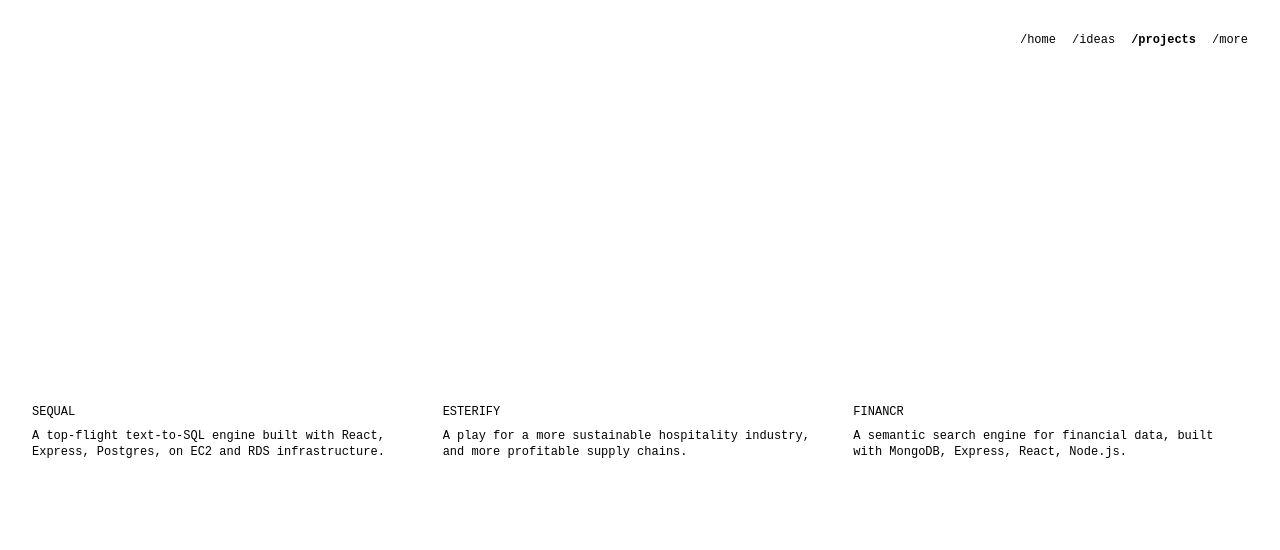
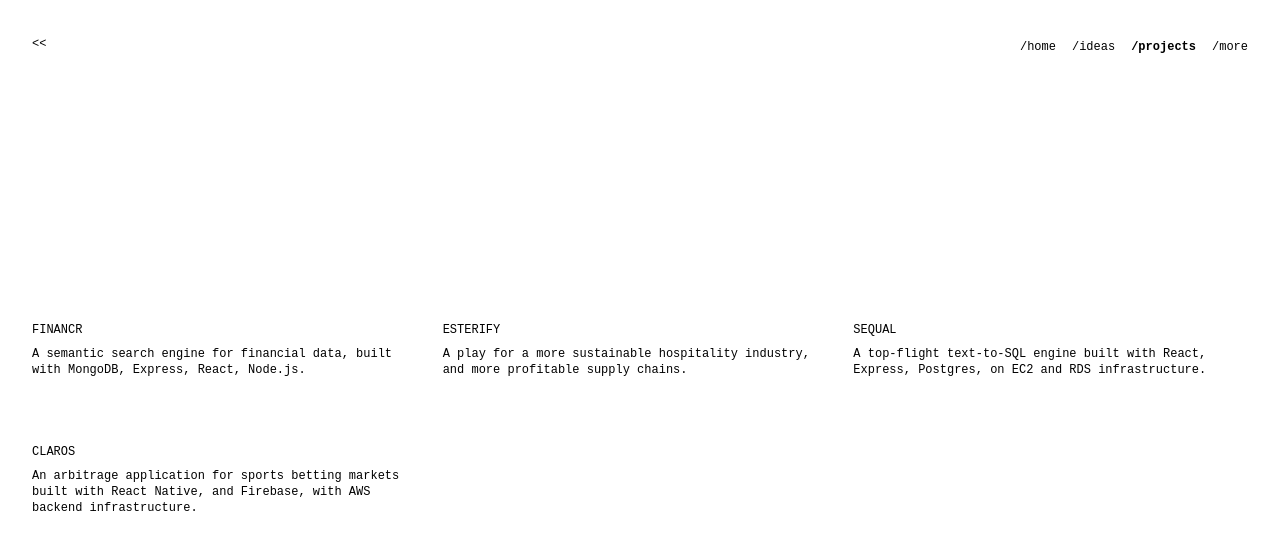
Before and after one commit to jax-floyd/cowjuice-admin, a React (Create React App) app: page /projects in a window 1280 px wide. Shown: the top 550 px of the page. Built offline with nearby package versions, Linux system fonts and the light colour scheme; what tailwindcss-animated would draw is missing.

Commit message:
jaxfloyd.com commmit #3

```diff
--- a/src/App.js
+++ b/src/App.js
@@ -7,6 +7,7 @@ import './App.css';
 
 import Home from './pages/Home';
 import Projects from './pages/Projects';
+import ProjectDetails from './pages/ProjectDetails';
 
 import Header from './components/Header';
 
@@ -36,6 +37,13 @@ const App = () => {
                 </div>
               }
             />
+            <Route exact path="/projects/:tag" element={
+                <div class="flex flex-col min-h-screen p-4 space-y-4">
+                  <Header />
+                  <ProjectDetails />
+                </div>
+              }
+            />
             <Route exact path="/more" element={
                 <div class="flex flex-col min-h-screen p-4 space-y-4">
                   <Header />
--- a/src/components/Header.js
+++ b/src/components/Header.js
@@ -1,15 +1,26 @@
 import React from 'react';
+import { useNavigate } from 'react-router-dom';
 
 const Header = () => {
+
+    const navigate = useNavigate();
+
+    const onHome = window.location.pathname === '/';
 
     return (
         <>
             <div class="w-full max-w-7xl mx-auto p-4 animate-slide-down-fade-in">
-                <div class="flex flex-flow items-center justify-end space-x-4">
-                    {window.location.pathname !== '/' && (<a href="/" class="text-xs font-mono">/home</a>)}
-                    <a href="/ideas" class={`text-xs font-mono ${window.location.pathname === '/ideas' && 'font-bold'}`}>/ideas</a>
-                    <a href="/projects" class={`text-xs font-mono ${window.location.pathname === '/projects' && 'font-bold'}`}>/projects</a>
-                    <a href="/more" class={`text-xs font-mono ${window.location.pathname === '/more' && 'font-bold'}`}>/more</a>
+                <div class={`flex flex-flow items-center ${!onHome ? 'justify-between' : 'justify-end'}`}>
+                    <div class="flex flex-row items-center justify-start space-x-4">
+                        <a onClick={() => navigate(-1)} class="text-xs font-mono cursor-pointer"> &lt;&lt; </a>
+                    </div>
+                    <div class="space-x-4">
+                        {window.location.pathname !== '/' && (<a href="/" class="text-xs font-mono">/home</a>)}
+                        <a href="/ideas" class={`text-xs font-mono ${window.location.pathname === '/ideas' && 'font-bold'}`}>/ideas</a>
+                        <a href="/projects" class={`text-xs font-mono ${window.location.pathname === '/projects' && 'font-bold'}`}>/projects</a>
+                        <a href="/more" class={`text-xs font-mono ${window.location.pathname === '/more' && 'font-bold'}`}>/more</a>
+                    </div>
+
                 </div>
             </div>
         </>
--- a/src/components/Home/WorkGrid/Work.js
+++ b/src/components/Home/WorkGrid/Work.js
@@ -1,22 +1,57 @@
 const works = [
     {
         "id": 1,
-        "title": "Sequal",
-        "link": "https://sequal.dev",
-        "description": "A top-flight text-to-SQL engine built with React, Express, Postgres, on EC2 and RDS infrastructure.",
+        "title": "Financr",
+        "tag": "financr",
+        "link": "https://financr.co",
+        "description": "A semantic search engine for financial data, built with MongoDB, Express, React, Node.js.",
+        "blurb": "Semantic search engine for corporate financial data.",
+        "details": [
+            "Financr is a semantic search engine for corporate financial data. Right now, the vast majority of professional financial analysts as well as retail investors find corporate financial data by reading through SEC filings directly. Most of these filing are filled with boilerplate text people aren't interested in. Financr Search allows analysts and retail investors to search through corporate financial data using natural language queries.",
+            "It was built with MongoDB, Express, React, Node.js.",
+            "Financr was built as a project in informational retrieval.",
+            "It is helping to remedy existing pain points in retrieving financial data and is being used by Wall Street analysts presently."
+        ],
     },
     {
         "id": 2,
         "title": "Esterify",
+        "tag": "esterify",
         "link": "https://esterify.org",
         "description": "A play for a more sustainable hospitality industry, and more profitable supply chains.",
+        "blurb": "Recycling used toiletries from hotels and resorts.",
+        "details": [
+            "Esterify is a proposed venture that would recycle used toiletries from hotels and resorts.",
+            "Every day, something like 10 million bars of soap are discarded by hotels and resorts across the world.",
+            "Esterify would collect these used toiletries, and chemically recyle them, harvesting the value chemicals in soaps, and selling them as an end-use commodity."
+        ],
     },
     {
         "id": 3,
-        "title": "Financr",
-        "link": "https://financr.co",
-        "description": "A semantic search engine for financial data, built with MongoDB, Express, React, Node.js.",
-    }
+        "title": "Sequal",
+        "tag": "sequal",
+        "link": "https://sequal.dev",
+        "description": "A top-flight text-to-SQL engine built with React, Express, Postgres, on EC2 and RDS infrastructure.",
+        "blurb": "A text-to-SQL engine for SQL developers and analysts.",
+        "details": [
+            "I started building Sequal with a small Stanford team as a spring break project in March 2023.",
+            "Since then, Sequal has been used to generate thousands of SQL queries from natural language, used by SQL developers and analysts across the world.",
+            "We have big dreams for where Sequal can go, and we're excited to see where it takes us."
+        ],
+    },
+    {
+        "id": 4,
+        "title": "Claros",
+        "tag": "claros",
+        "link": "https://apps.apple.com/us/app/claros-ai/id1667192004",
+        "description": "An arbitrage application for sports betting markets built with React Native, and Firebase, with AWS backend infrastructure.",
+        "blurb": "An arbitrage application for sports betting markets.",
+        "details": [
+            "Claros is an arbitrage application for sports betting markets.",
+            "It was built with React Native, and Firebase, with AWS backend infrastructure.",
+            "Claros was built in collaboration with a small team of Stanford students, and was launched on the App Store in February 2023.",
+        ],
+    },
 ];
 
 export default works;
--- a/src/components/Home/WorkGrid/WorkGrid.js
+++ b/src/components/Home/WorkGrid/WorkGrid.js
@@ -1,4 +1,4 @@
-import React from 'react';
+import React, { useState } from 'react';
 
 import { useMasterContext } from '../../../contexts/MasterContext';
 
@@ -6,7 +6,9 @@ import works from './Work';
 
 const WorkGrid = () => {
 
-    const {  isWelcomeTextTyping } = useMasterContext();
+    const {  isWelcomeTextTyping, handleWorkClick } = useMasterContext();
+
+    const [workHovered, setWorkHovered] = useState(null);
 
     return (
         <>
@@ -14,18 +16,52 @@ const WorkGrid = () => {
                 <div class="grid grid-cols-2 md:grid-cols-3 gap-x-4 gap-y-8 animate-slide-up-fade-in">
                     {works && works.length > 0 && works.map((work, index) => {
                         return (
-                            <div key={index} class="">
-                                <div class="flex flex-col items-start justify-center space-y-2">
-                                    <div class="flex flex-col items-start justify-center">
+                            <div key={index} >
+                                <div
+                                    onMouseEnter={() => setWorkHovered(work)}
+                                    onMouseLeave={() => setWorkHovered(null)}
+                                    class="flex flex-col items-start justify-center space-y-2 cursor-pointer">
+                                    <div class="flex flex-row items-start justify-start w-full space-x-4">
                                         <p class=" uppercase font-mono text-xs">
                                             {work.title}
                                         </p>
+
                                     </div>
-                                    <a class=" transition-colors duration-200 font-mono text-xs cursor-pointer select-none">
+                                    <a class="transition-colors duration-200 font-mono text-xs cursor-pointer">
                                         <span class="inline-flex flex-wrap items-center">
                                             {work.description}
                                         </span>
                                     </a>
+                                    {workHovered && workHovered.id === work.id ? (
+                                        <div class="flex flex-row items-center justify-start space-x-2">
+                                            <a
+                                                onClick={() => handleWorkClick(work)}
+                                                class="font-mono text-xs animate-fade-left px-2 border border-dashed border-black dark:border-white hover:bg-stone-100 dark:hover:bg-stone-800 transition-colors duration-400 cursor-pointer rounded-full"
+                                            >
+                                                <span class="inline-flex flex-wrap items-center">
+                                                    Learn More
+                                                </span>
+                                            </a>
+
+                                            <a
+                                                href={work.link}
+                                                target="_blank"
+                                                class="font-mono text-xs animate-fade-up px-2 border border-dashed border-black dark:border-white hover:bg-stone-100 dark:hover:bg-stone-800 transition-colors duration-400 cursor-pointer rounded-full"
+                                            >
+                                                <span class="inline-flex flex-wrap items-center">
+                                                    View Project
+                                                </span>
+                                            </a>
+                                        </div>
+
+                                    ) : (
+                                        <div
+                                                onClick={() => window.open(work.url)}
+                                                class="px-2 border border-transparent"
+                                            >
+                                                <span class="inline-flex flex-wrap items-center"></span>
+                                        </div>
+                                    )}
                                 </div>
                             </div>
                         );
--- a/src/pages/Home.js
+++ b/src/pages/Home.js
@@ -6,18 +6,15 @@ import WelcomeText from '../components/Home/WelcomeText';
 
 const Home = () => {
 
-    const { showWelcomeText } = useMasterContext();
+    const { showWelcomeText, handleHomeSwipeUp } = useMasterContext();
 
     return (
-        <div className="w-full flex flex-col flex-1 max-w-7xl mx-auto p-4 items-center justify-center">
-            <>
-                {showWelcomeText && (
-                    <WelcomeText />
-                )}
-            </>
-
-
-
+        <div
+            class="w-full flex flex-col flex-1 max-w-7xl mx-auto p-4 items-center justify-center"
+        >
+            {showWelcomeText && (
+                <WelcomeText />
+            )}
         </div>
     );
 };
--- /dev/null
+++ b/src/pages/ProjectDetails.js
@@ -0,0 +1,48 @@
+import React from 'react';
+
+import { useMasterContext } from '../contexts/MasterContext';
+
+const ProjectDetails = () => {
+
+    const { selectedProject } = useMasterContext();
+
+    console.log(selectedProject)
+
+    return (
+        <div class="max-w-3xl mx-auto p-4">
+            <div class="flex flex-col items-start justify-start">
+                <div class="flex flex-row items-start justify-between space-x-4 animate-flip-up">
+                    <p class="uppercase font-mono text-xs">
+                        {selectedProject.title}
+                    </p>
+
+                    <p class="uppercase font-mono text-xs">|</p>
+
+                    <p class="uppercase font-mono text-xs">
+                        {selectedProject.blurb}
+                    </p>
+                </div>
+
+                <div class="w-full border-[0.5px] my-8" />
+
+                <div class="flex flex-col items-start justify-start">
+                    <p class="font-mono text-xs animate-fade-down animate-delay-500">
+                        {selectedProject.details.map((detail, index) => {
+                            return (
+                                <p key={index}>
+                                    <a key={index}>
+                                        {detail}
+                                        <div class="my-3"/>
+                                    </a>
+                                </p>
+
+                            )}
+                        )}
+                    </p>
+                </div>
+            </div>
+        </div>
+    );
+};
+
+export default ProjectDetails;
--- a/src/pages/Projects.js
+++ b/src/pages/Projects.js
@@ -6,7 +6,9 @@ import WorkGrid from '../components/Home/WorkGrid/WorkGrid';
 
 const Projects = () => {
 
-    const { showWorkGrid } = useMasterContext();
+    const { showWorkGrid, setShowWorkGrid } = useMasterContext();
+
+    setShowWorkGrid(true);
 
     return (
         <div className="w-full flex flex-col flex-1 max-w-7xl mx-auto p-4 items-center justify-center">
--- a/tailwind.config.js
+++ b/tailwind.config.js
@@ -28,7 +28,7 @@ module.exports = {
         },
         'slide-up-fade-in': {
           '0%': {
-            transform: 'translateY(800%)',
+            transform: 'translateY(100%)',
             opacity: 0,
           },
           '100%': {
```
Also changed, not shown: src/components/Home/WelcomeText.js (+5 -5 lines), src/contexts/MasterContext.js (+20 -0 lines).
